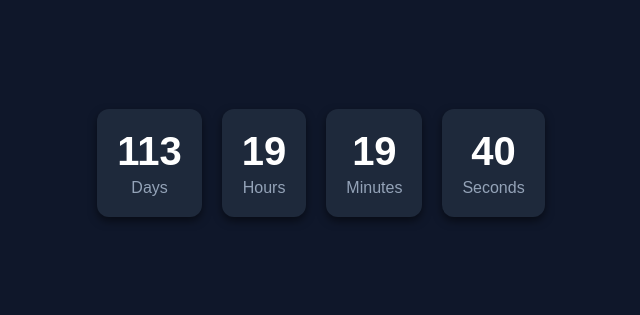
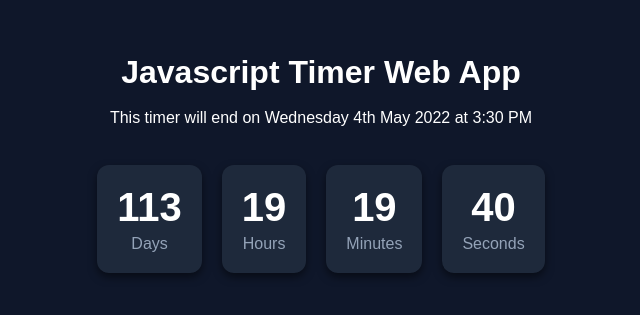
Before and after one commit to Khushi256/countdown_timer, a plain HTML site: page index.html in a window 1280 px wide. Shown: the part 237-552 px from the top of the page, without its empty margins (319-959 px from the left). Drawn offline with Linux system fonts and the light colour scheme.

Commit message:
adding header

```diff
--- a/index.html
+++ b/index.html
@@ -8,6 +8,15 @@
 </head>
 <body>
   <div class="countdown">
+    <div class="header">
+      <h1>Javascript Timer Web App</h1>
+      <br>
+      <p>This timer will end on Wednesday 4th May 2022 at 3:30 PM</p>
+       <br>
+    </div>
+
+
+    <div class="timer-row">
       <div class="time-box">
         <span id="days">00</span>
         <p>Days</p>
@@ -25,6 +34,7 @@
         <p>Seconds</p>
       </div>
     </div>
+  </div>
 
   <script src="script.js"></script>
 </body>
--- a/style.css
+++ b/style.css
@@ -16,6 +16,17 @@ body {
 
 .countdown {
   display: flex;
+  flex-direction: column; /* stack heading above timer */
+  align-items: center;
+  gap: 20px;
+}
+
+.header {
+  text-align: center;
+}
+
+.timer-row {
+  display: flex;   /* make time boxes row */
   gap: 20px;
 }
 
```
Lines whose indentation alone changed are shown as unchanged.
